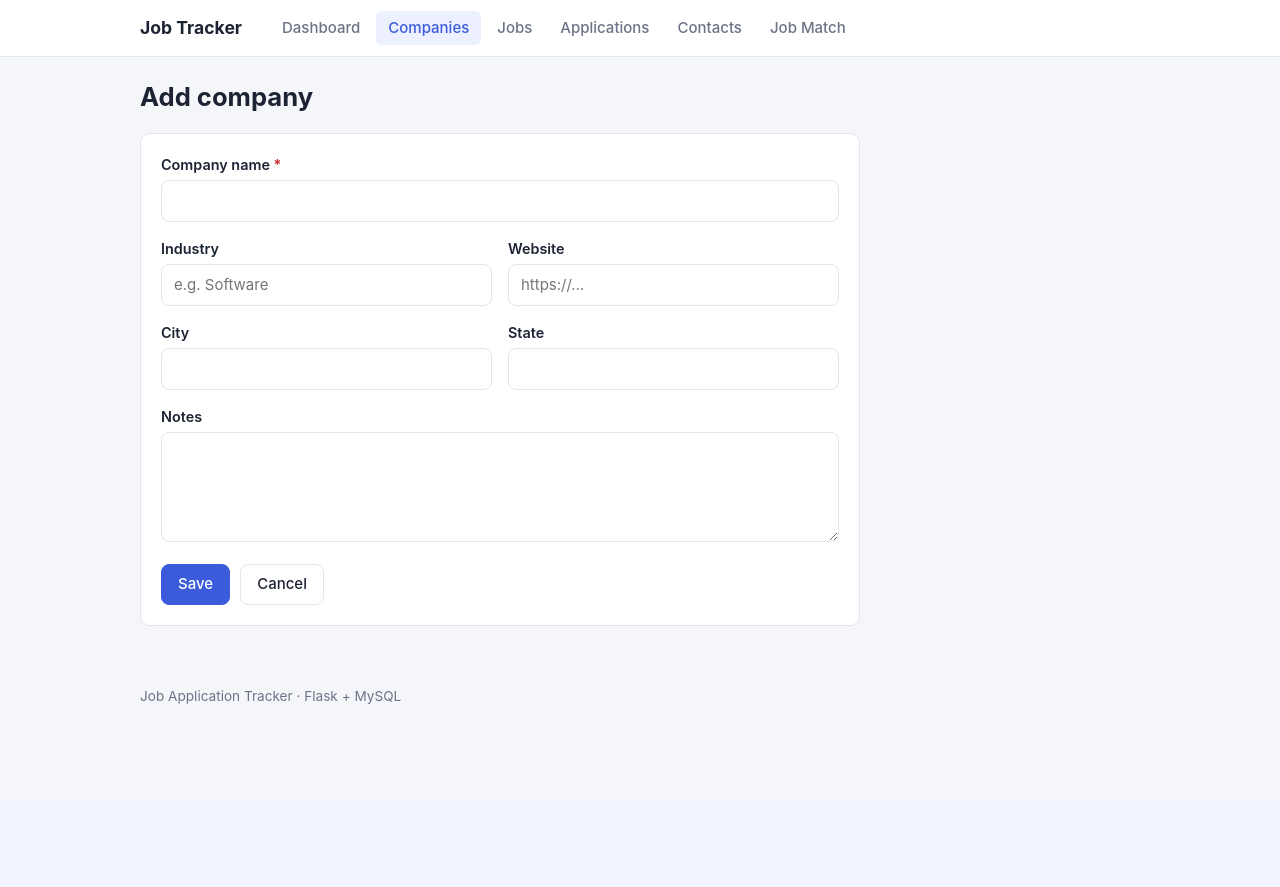
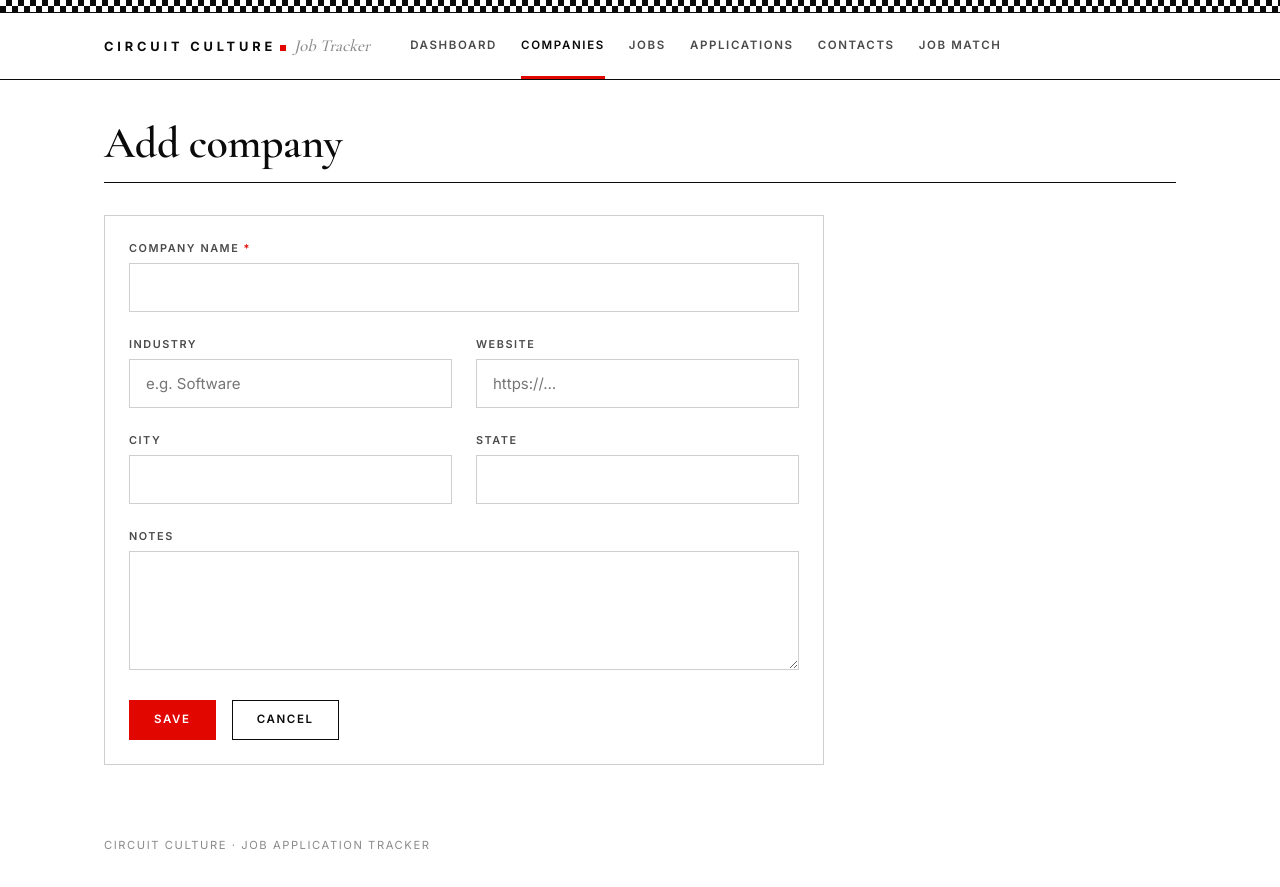
Before and after one commit to 4RN1E/job-application-tracker, a Flask app: page /companies/new in a window 1280 px wide. Before the commit the page ends 704 px from the top, so only its background shows below. Run offline with Flask 3, Linux system fonts and the light colour scheme.

Commit message:
Apply Circuit Culture visual theme

```diff
--- a/static/style.css
+++ b/static/style.css
@@ -1,188 +1,290 @@
-/* Job Application Tracker - stylesheet (no frameworks, no CDN) */
+/* =====================================================================
+   Job Application Tracker - "Circuit Culture" theme
+   Identity: red / white / black, accent #E10600, minimal editorial layout.
+   Type: Cormorant Garamond (headings) + Inter (UI). Spacing: 8px scale.
+   Fonts are self-hosted in static/fonts so the app works offline.
+   ===================================================================== */
+
+@font-face {
+  font-family: "Cormorant Garamond";
+  font-weight: 500;
+  font-style: normal;
+  font-display: swap;
+  src: url("fonts/cormorant-garamond-latin-500-normal.woff2") format("woff2");
+}
+@font-face {
+  font-family: "Cormorant Garamond";
+  font-weight: 600;
+  font-style: normal;
+  font-display: swap;
+  src: url("fonts/cormorant-garamond-latin-600-normal.woff2") format("woff2");
+}
+@font-face {
+  font-family: "Inter";
+  font-weight: 100 900;
+  font-style: normal;
+  font-display: swap;
+  src: url("fonts/inter-latin-wght-normal.woff2") format("woff2");
+}
 
 :root {
-  --bg: #f5f6fa;
-  --surface: #ffffff;
-  --text: #1c2333;
-  --muted: #6b7385;
-  --border: #e2e5ee;
-  --accent: #3b5bdb;
-  --accent-dark: #2f49b0;
-  --accent-soft: #edf0ff;
-  --danger: #c92a2a;
-  --radius: 10px;
+  /* Palette: red, white, black (plus neutral grays) */
+  --red: #E10600;
+  --red-dark: #b30500;
+  --black: #0a0a0a;
+  --white: #ffffff;
+  --gray-700: #4a4a4a;
+  --gray-500: #8a8a8a;
+  --gray-300: #cfcfcf;
+  --gray-200: #e6e6e6;
+  --gray-100: #f4f4f4;
 
-  --applied: #3b82f6;
-  --screening: #d97706;
-  --interview: #7c3aed;
-  --offer: #16a34a;
-  --rejected: #dc2626;
-  --withdrawn: #6b7280;
+  /* 8px spacing scale */
+  --s1: 8px;
+  --s2: 16px;
+  --s3: 24px;
+  --s4: 32px;
+  --s5: 40px;
+  --s6: 48px;
+
+  --serif: "Cormorant Garamond", "Cormorant", Georgia, "Times New Roman", serif;
+  --sans: "Inter", -apple-system, BlinkMacSystemFont, "Segoe UI", Roboto, Helvetica, Arial, sans-serif;
 }
 
 * { box-sizing: border-box; }
 
 body {
   margin: 0;
-  font-family: -apple-system, BlinkMacSystemFont, "Segoe UI", Roboto, Helvetica, Arial, sans-serif;
+  font-family: var(--sans);
   font-size: 15px;
-  line-height: 1.5;
-  color: var(--text);
-  background: var(--bg);
+  line-height: 1.55;
+  color: var(--black);
+  background: var(--white);
+  -webkit-font-smoothing: antialiased;
 }
 
-a { color: var(--accent); text-decoration: none; }
-a:hover { text-decoration: underline; }
+/* Links: black with a quiet underline; red on hover */
+a { color: var(--black); text-decoration: underline; text-decoration-color: var(--gray-300); text-underline-offset: 3px; }
+a:hover { color: var(--red); text-decoration-color: var(--red); }
 
-h1 { font-size: 1.6rem; margin: 0; line-height: 1.25; }
-h2 { font-size: 1.05rem; margin: 0 0 12px; }
+h1 {
+  font-family: var(--serif);
+  font-weight: 600;
+  font-size: 2.75rem;
+  line-height: 1.05;
+  letter-spacing: -0.01em;
+  margin: 0;
+}
+h2 {
+  font-family: var(--serif);
+  font-weight: 600;
+  font-size: 1.5rem;
+  line-height: 1.2;
+  margin: 0 0 var(--s2);
+}
 
-.container { max-width: 1040px; margin: 0 auto; padding: 0 20px; }
-main.container { padding-top: 24px; padding-bottom: 40px; }
+.container { max-width: 1120px; margin: 0 auto; padding: 0 var(--s3); }
+main.container { padding-top: var(--s5); padding-bottom: var(--s6); }
 
 /* ---------- Top navigation ---------- */
-.topbar { background: var(--surface); border-bottom: 1px solid var(--border); position: sticky; top: 0; z-index: 10; }
-.topbar-inner { display: flex; align-items: center; gap: 28px; height: 56px; }
-.brand { font-weight: 700; font-size: 1.1rem; color: var(--text); }
-.brand:hover { text-decoration: none; }
-.topbar nav { display: flex; gap: 4px; flex-wrap: wrap; }
-.topbar nav a { color: var(--muted); padding: 6px 12px; border-radius: 6px; font-weight: 500; }
-.topbar nav a:hover { background: var(--bg); text-decoration: none; color: var(--text); }
-.topbar nav a.active { background: var(--accent-soft); color: var(--accent); }
+.topbar { background: var(--white); border-bottom: 1px solid var(--black); position: sticky; top: 0; z-index: 10; }
+/* Checkered-flag strip: two rows of 6px squares */
+.topbar::before {
+  content: "";
+  display: block;
+  height: 12px;
+  background: repeating-conic-gradient(var(--black) 0% 25%, var(--white) 0% 50%) 0 0 / 12px 12px;
+  border-bottom: 1px solid var(--black);
+}
+.topbar-inner { display: flex; align-items: center; gap: var(--s5); min-height: 64px; }
+
+.brand { text-decoration: none; color: var(--black); display: flex; align-items: baseline; gap: var(--s1); white-space: nowrap; }
+.brand:hover { color: var(--black); }
+.brand-mark { font-weight: 700; font-size: 0.8rem; letter-spacing: 0.3em; text-transform: uppercase; }
+.brand-mark::after { content: ""; display: inline-block; width: 6px; height: 6px; background: var(--red); margin-left: 4px; }
+.brand-sub { font-family: var(--serif); font-style: italic; font-size: 1.05rem; color: var(--gray-500); }
+
+.topbar nav { display: flex; gap: var(--s3); flex-wrap: wrap; }
+.topbar nav a {
+  text-decoration: none; color: var(--gray-700);
+  font-size: 0.72rem; font-weight: 600; letter-spacing: 0.14em; text-transform: uppercase;
+  padding: var(--s3) 0 calc(var(--s3) - 3px); border-bottom: 3px solid transparent;
+}
+.topbar nav a:hover { color: var(--black); }
+.topbar nav a.active { color: var(--black); border-bottom-color: var(--red); }
 
 /* ---------- Layout pieces ---------- */
-.page-head { display: flex; align-items: center; justify-content: space-between; gap: 16px; margin-bottom: 20px; flex-wrap: wrap; }
-.crumb { margin: 0 0 8px; font-size: 0.9rem; }
-.card { background: var(--surface); border: 1px solid var(--border); border-radius: var(--radius); padding: 20px; margin-bottom: 20px; }
-.card-head { display: flex; justify-content: space-between; align-items: center; margin-bottom: 12px; }
+.page-head {
+  display: flex; align-items: flex-end; justify-content: space-between; gap: var(--s2); flex-wrap: wrap;
+  margin-bottom: var(--s4); padding-bottom: var(--s2); border-bottom: 1px solid var(--black);
+}
+.crumb { margin: 0 0 var(--s1); font-size: 0.75rem; letter-spacing: 0.1em; text-transform: uppercase; }
+.crumb a { text-decoration: none; color: var(--gray-700); }
+.crumb a:hover { color: var(--red); }
+
+.card { background: var(--white); border: 1px solid var(--gray-300); padding: var(--s3); margin-bottom: var(--s3); }
+.card-head { display: flex; justify-content: space-between; align-items: center; margin-bottom: var(--s2); }
 .card-head h2 { margin: 0; }
 .card.table-wrap { padding: 0; }
-.empty { text-align: center; padding: 36px 20px; }
-.empty p { margin-top: 0; color: var(--muted); }
-.two-col { display: grid; grid-template-columns: 1fr 1fr; gap: 20px; }
-.footer { color: var(--muted); font-size: 0.85rem; padding-bottom: 24px; }
-.muted { color: var(--muted); font-weight: 400; }
+.empty { text-align: center; padding: var(--s5) var(--s3); border-style: dashed; }
+.empty p { margin-top: 0; color: var(--gray-700); }
+.two-col { display: grid; grid-template-columns: 1fr 1fr; gap: var(--s3); }
+.footer {
+  color: var(--gray-500); font-size: 0.7rem; letter-spacing: 0.14em; text-transform: uppercase;
+  padding-bottom: var(--s4);
+}
+.muted { color: var(--gray-500); font-weight: 400; }
 .right { text-align: right; }
 .nowrap { white-space: nowrap; }
 .prewrap { white-space: pre-wrap; }
 
 /* ---------- Buttons ---------- */
 .btn {
-  display: inline-block; padding: 8px 16px; border-radius: 8px; border: 1px solid var(--border);
-  background: var(--surface); color: var(--text); font: inherit; font-weight: 500; cursor: pointer;
+  display: inline-block; padding: 12px var(--s3); border: 1px solid var(--black); border-radius: 0;
+  background: var(--white); color: var(--black); font: inherit; font-size: 0.72rem; font-weight: 600;
+  letter-spacing: 0.14em; text-transform: uppercase; text-decoration: none; cursor: pointer; line-height: 1.2;
 }
-.btn:hover { background: var(--bg); text-decoration: none; }
-.btn-primary { background: var(--accent); border-color: var(--accent); color: #fff; }
-.btn-primary:hover { background: var(--accent-dark); }
-.btn-danger { background: var(--danger); border-color: var(--danger); color: #fff; }
-.btn-danger:hover { background: #a61e1e; }
-.btn-danger-outline { color: var(--danger); }
-.btn-danger-outline:hover { background: #fff0f0; }
-.btn-small { padding: 4px 10px; font-size: 0.85rem; }
-.actions { display: inline-flex; gap: 6px; }
+.btn:hover { background: var(--black); color: var(--white); }
+.btn-primary { background: var(--red); border-color: var(--red); color: var(--white); }
+.btn-primary:hover { background: var(--black); border-color: var(--black); color: var(--white); }
+.btn-danger { background: var(--black); border-color: var(--black); color: var(--white); }
+.btn-danger:hover { background: var(--red); border-color: var(--red); color: var(--white); }
+.btn-danger-outline { border-color: var(--gray-300); color: var(--red); }
+.btn-danger-outline:hover { background: var(--red); border-color: var(--red); color: var(--white); }
+.btn-small { padding: 6px var(--s2); font-size: 0.66rem; }
+.actions { display: inline-flex; gap: var(--s1); }
 
 /* ---------- Tables ---------- */
 .table-wrap { overflow-x: auto; }
 table { width: 100%; border-collapse: collapse; }
-th, td { padding: 12px 16px; text-align: left; border-bottom: 1px solid var(--border); vertical-align: top; }
-th { font-size: 0.78rem; text-transform: uppercase; letter-spacing: 0.04em; color: var(--muted); font-weight: 600; background: #fafbfd; }
+th, td { padding: var(--s2) var(--s2); text-align: left; border-bottom: 1px solid var(--gray-200); vertical-align: top; }
+th {
+  font-size: 0.66rem; text-transform: uppercase; letter-spacing: 0.14em; color: var(--gray-500);
+  font-weight: 600; border-bottom: 1px solid var(--black); white-space: nowrap;
+}
 tbody tr:last-child td { border-bottom: none; }
-tbody tr:hover { background: #fafbff; }
-.card:not(.table-wrap) .table-wrap th:first-child, .card:not(.table-wrap) .table-wrap td:first-child { padding-left: 0; }
+tbody tr:hover { background: var(--gray-100); }
+.card:not(.table-wrap) .table-wrap th:first-child,
+.card:not(.table-wrap) .table-wrap td:first-child { padding-left: 0; }
 
-/* ---------- Badges, chips, filter pills ---------- */
-.badge { display: inline-block; padding: 2px 10px; border-radius: 999px; font-size: 0.8rem; font-weight: 600; color: #fff; }
-.badge-applied { background: var(--applied); }
-.badge-screening { background: var(--screening); }
-.badge-interview { background: var(--interview); }
-.badge-offer { background: var(--offer); }
-.badge-rejected { background: var(--rejected); }
-.badge-withdrawn { background: var(--withdrawn); }
+/* ---------- Status badges (monochrome ladder; red = offer) ---------- */
+.badge {
+  display: inline-block; padding: 3px 10px; border: 1px solid var(--black);
+  font-size: 0.64rem; font-weight: 600; letter-spacing: 0.12em; text-transform: uppercase;
+  background: var(--white); color: var(--black); white-space: nowrap;
+}
+.badge-applied   { background: var(--white); color: var(--black); }
+.badge-screening { background: var(--gray-200); border-color: var(--gray-200); color: var(--black); }
+.badge-interview { background: var(--black); color: var(--white); }
+.badge-offer     { background: var(--red); border-color: var(--red); color: var(--white); }
+.badge-rejected  { background: var(--white); border-color: var(--gray-300); color: var(--gray-500); text-decoration: line-through; }
+.badge-withdrawn { background: var(--white); border: 1px dashed var(--gray-300); color: var(--gray-500); }
 
-.chip { display: inline-block; padding: 1px 8px; margin: 1px 4px 1px 0; border-radius: 6px; background: var(--bg); border: 1px solid var(--border); font-size: 0.82rem; }
-.chip-have { background: #e6f6ec; border-color: #b7e2c5; color: #176b36; }
-.chip-missing { background: #fdecec; border-color: #f4c2c2; color: #a12727; }
+/* ---------- Chips and filter pills ---------- */
+.chip {
+  display: inline-block; padding: 1px var(--s1); margin: 2px 4px 2px 0;
+  border: 1px solid var(--gray-300); background: var(--white); font-size: 0.75rem; letter-spacing: 0.02em;
+}
+.chip-have { background: var(--black); border-color: var(--black); color: var(--white); }
+.chip-missing { background: var(--white); border: 1px dashed var(--red); color: var(--red); }
 
-.filters { display: flex; gap: 8px; flex-wrap: wrap; margin-bottom: 16px; }
-.pill { padding: 4px 14px; border-radius: 999px; border: 1px solid var(--border); background: var(--surface); color: var(--muted); font-size: 0.88rem; }
-.pill:hover { text-decoration: none; color: var(--text); }
-.pill.active { background: var(--accent); border-color: var(--accent); color: #fff; }
+.filters { display: flex; gap: var(--s1); flex-wrap: wrap; margin-bottom: var(--s3); }
+.pill {
+  padding: 6px var(--s2); border: 1px solid var(--gray-300); background: var(--white); color: var(--gray-700);
+  font-size: 0.68rem; font-weight: 600; letter-spacing: 0.12em; text-transform: uppercase; text-decoration: none;
+}
+.pill:hover { border-color: var(--black); color: var(--black); }
+.pill.active { background: var(--black); border-color: var(--black); color: var(--white); }
 
 /* ---------- Forms ---------- */
 .form { max-width: 720px; }
-.field { margin-bottom: 16px; flex: 1; }
-.field label { display: block; font-weight: 600; margin-bottom: 4px; font-size: 0.9rem; }
+.field { margin-bottom: var(--s3); flex: 1; }
+.field label {
+  display: block; margin-bottom: 6px;
+  font-size: 0.68rem; font-weight: 600; letter-spacing: 0.14em; text-transform: uppercase; color: var(--gray-700);
+}
 .field input[type=text], .field input[type=date], .field input[type=number], .field input[type=email],
 .field input[type=url], .field select, .field textarea {
-  width: 100%; padding: 9px 12px; border: 1px solid var(--border); border-radius: 8px;
-  font: inherit; background: #fff; color: var(--text);
+  width: 100%; padding: 12px var(--s2); border: 1px solid var(--gray-300); border-radius: 0;
+  font: inherit; background: var(--white); color: var(--black);
 }
 .field input:focus, .field select:focus, .field textarea:focus {
-  outline: 2px solid var(--accent-soft); border-color: var(--accent);
+  outline: none; border-color: var(--black); box-shadow: 0 0 0 3px rgba(225, 6, 0, 0.15);
 }
-.field small { display: block; margin-top: 4px; color: var(--muted); font-size: 0.82rem; }
-.field-row { display: flex; gap: 16px; }
-.field-check { display: flex; align-items: flex-end; padding-bottom: 8px; }
-.field-check label { font-weight: 500; margin: 0; cursor: pointer; }
-.req { color: var(--danger); }
-fieldset { border: 1px solid var(--border); border-radius: 8px; padding: 14px 16px 2px; margin: 0 0 16px; }
-legend { font-weight: 600; padding: 0 6px; font-size: 0.9rem; }
-.form-actions { display: flex; gap: 10px; margin-top: 8px; }
+.field small { display: block; margin-top: 6px; color: var(--gray-500); font-size: 0.78rem; }
+.field-row { display: flex; gap: var(--s3); }
+.field-check { display: flex; align-items: flex-end; padding-bottom: var(--s1); }
+.field-check label { margin: 0; cursor: pointer; text-transform: none; letter-spacing: 0.02em; font-size: 0.9rem; color: var(--black); font-weight: 500; }
+.field-check input { accent-color: var(--red); }
+.req { color: var(--red); }
+fieldset { border: 1px solid var(--gray-300); padding: var(--s2) var(--s3) var(--s1); margin: 0 0 var(--s3); }
+legend { padding: 0 var(--s1); font-size: 0.68rem; font-weight: 600; letter-spacing: 0.14em; text-transform: uppercase; }
+.form-actions { display: flex; gap: var(--s2); margin-top: var(--s2); }
 .confirm p:first-child { margin-top: 0; }
 
 /* ---------- Flash messages ---------- */
-.flash { padding: 12px 16px; border-radius: 8px; margin-bottom: 16px; border: 1px solid; }
-.flash ul { margin: 6px 0 0; padding-left: 20px; }
-.flash-success { background: #e6f6ec; border-color: #b7e2c5; color: #176b36; }
-.flash-error { background: #fdecec; border-color: #f4c2c2; color: #a12727; }
-.flash-warning { background: #fff6e0; border-color: #f1d9a0; color: #8a5a00; }
+.flash { padding: var(--s2) var(--s3); margin-bottom: var(--s3); border: 1px solid var(--gray-300); border-left-width: 4px; background: var(--white); }
+.flash ul { margin: var(--s1) 0 0; padding-left: var(--s3); }
+.flash-success { border-left-color: var(--black); background: var(--gray-100); }
+.flash-error   { border-left-color: var(--red); color: var(--red-dark); }
+.flash-warning { border-left-color: var(--red); background: var(--gray-100); }
 
 /* ---------- Detail pages ---------- */
-.details { display: grid; grid-template-columns: 150px 1fr; gap: 10px 16px; margin: 0; }
-.details dt { color: var(--muted); font-weight: 500; }
+.details { display: grid; grid-template-columns: 160px 1fr; gap: var(--s2) var(--s3); margin: 0; }
+.details dt { color: var(--gray-500); font-size: 0.68rem; font-weight: 600; letter-spacing: 0.14em; text-transform: uppercase; padding-top: 4px; }
 .details dd { margin: 0; }
 
 .plain-list { list-style: none; margin: 0; padding: 0; }
-.plain-list li { padding: 8px 0; border-bottom: 1px solid var(--border); }
+.plain-list li { padding: var(--s1) 0; border-bottom: 1px solid var(--gray-200); }
 .plain-list li:last-child { border-bottom: none; }
 
 /* ---------- Dashboard ---------- */
-.stat-grid { display: grid; grid-template-columns: repeat(4, 1fr); gap: 16px; margin-bottom: 20px; }
-.stat { background: var(--surface); border: 1px solid var(--border); border-radius: var(--radius); padding: 18px 20px; display: flex; flex-direction: column; }
-.stat-num { font-size: 2rem; font-weight: 700; line-height: 1.1; }
-.stat-label { color: var(--muted); font-size: 0.88rem; margin-top: 4px; }
+.stat-grid { display: grid; grid-template-columns: repeat(4, 1fr); gap: var(--s3); margin-bottom: var(--s4); }
+.stat { border-top: 2px solid var(--black); padding-top: var(--s2); display: flex; flex-direction: column; }
+.stat-num { font-family: var(--serif); font-size: 3.5rem; font-weight: 600; line-height: 1; font-variant-numeric: lining-nums; }
+.stat-label { margin-top: var(--s1); color: var(--gray-500); font-size: 0.68rem; font-weight: 600; letter-spacing: 0.14em; text-transform: uppercase; }
 
-.bar-row { display: grid; grid-template-columns: 90px 1fr 28px; gap: 10px; align-items: center; padding: 5px 0; color: var(--text); }
-.bar-row:hover { text-decoration: none; background: #fafbff; }
-.bar-track { height: 10px; background: var(--bg); border-radius: 999px; overflow: hidden; }
-.bar-fill { display: block; height: 100%; border-radius: 999px; min-width: 0; }
-.bar-applied { background: var(--applied); } .bar-screening { background: var(--screening); }
-.bar-interview { background: var(--interview); } .bar-offer { background: var(--offer); }
-.bar-rejected { background: var(--rejected); } .bar-withdrawn { background: var(--withdrawn); }
+.bar-row { display: grid; grid-template-columns: 96px 1fr 32px; gap: var(--s2); align-items: center; padding: 6px 0; text-decoration: none; color: var(--black); }
+.bar-row:hover { background: var(--gray-100); color: var(--black); }
+.bar-label { font-size: 0.72rem; font-weight: 600; letter-spacing: 0.1em; text-transform: uppercase; }
+.bar-track { height: 6px; background: var(--gray-100); overflow: hidden; }
+.bar-fill { display: block; height: 100%; min-width: 0; }
+.bar-applied   { background: var(--gray-300); }
+.bar-screening { background: var(--gray-500); }
+.bar-interview { background: var(--black); }
+.bar-offer     { background: var(--red); }
+.bar-rejected  { background: var(--gray-200); }
+.bar-withdrawn { background: var(--gray-200); }
 .bar-count { text-align: right; font-weight: 600; }
 
-.count-row { display: flex; gap: 24px; color: var(--muted); }
+.count-row { display: flex; gap: var(--s4); color: var(--gray-700); font-size: 0.8rem; letter-spacing: 0.06em; }
 
 /* ---------- Job match ---------- */
 .match-list { list-style: none; margin: 0; padding: 0; }
-.match { padding: 14px 0; border-bottom: 1px solid var(--border); }
+.match { padding: var(--s2) 0; border-bottom: 1px solid var(--gray-200); }
 .match:last-child { border-bottom: none; }
-.match-zero { opacity: 0.6; }
-.match-top { display: flex; justify-content: space-between; gap: 16px; flex-wrap: wrap; }
-.match-score { font-weight: 700; font-size: 1.1rem; }
-.meter { height: 8px; background: var(--bg); border-radius: 999px; margin: 8px 0; overflow: hidden; }
-.meter-fill { height: 100%; border-radius: 999px; }
-.meter-high { background: var(--offer); } .meter-mid { background: var(--screening); } .meter-low { background: var(--rejected); }
-.match-line { font-size: 0.9rem; margin-top: 4px; }
+.match-zero { opacity: 0.55; }
+.match-top { display: flex; justify-content: space-between; align-items: baseline; gap: var(--s2); flex-wrap: wrap; }
+.match-score { font-family: var(--serif); font-weight: 600; font-size: 1.75rem; line-height: 1; font-variant-numeric: lining-nums; }
+.match-score .muted { font-family: var(--sans); font-size: 0.8rem; letter-spacing: 0.04em; }
+.meter { height: 4px; background: var(--gray-100); margin: var(--s1) 0; overflow: hidden; }
+.meter-fill { height: 100%; }
+.meter-high { background: var(--red); }
+.meter-mid  { background: var(--black); }
+.meter-low  { background: var(--gray-500); }
+.match-line { font-size: 0.88rem; margin-top: 4px; }
 
-.error-detail { background: var(--bg); border: 1px solid var(--border); border-radius: 8px; padding: 12px; text-align: left; overflow-x: auto; font-size: 0.85rem; }
+.error-detail { background: var(--gray-100); border: 1px solid var(--gray-300); padding: var(--s2); text-align: left; overflow-x: auto; font-size: 0.8rem; }
 
 /* ---------- Small screens ---------- */
 @media (max-width: 720px) {
-  .two-col, .stat-grid { grid-template-columns: 1fr 1fr; }
+  h1 { font-size: 2.1rem; }
   .two-col { grid-template-columns: 1fr; }
+  .stat-grid { grid-template-columns: 1fr 1fr; }
   .field-row { flex-direction: column; gap: 0; }
   .details { grid-template-columns: 1fr; gap: 2px; }
-  .details dt { margin-top: 10px; }
-  .topbar-inner { height: auto; padding-top: 10px; padding-bottom: 10px; flex-direction: column; align-items: flex-start; gap: 6px; }
+  .details dt { margin-top: var(--s2); }
+  .topbar-inner { flex-direction: column; align-items: flex-start; gap: 0; padding-top: var(--s1); }
+  .topbar nav { gap: var(--s2); }
+  .topbar nav a { padding: var(--s2) 0 calc(var(--s2) - 3px); }
 }
--- a/templates/base.html
+++ b/templates/base.html
@@ -4,13 +4,18 @@
   <meta charset="utf-8">
   <meta name="viewport" content="width=device-width, initial-scale=1">
   <title>{% block title %}Job Tracker{% endblock %} · Job Tracker</title>
+  <link rel="preload" href="{{ url_for('static', filename='fonts/cormorant-garamond-latin-600-normal.woff2') }}" as="font" type="font/woff2" crossorigin>
+  <link rel="preload" href="{{ url_for('static', filename='fonts/inter-latin-wght-normal.woff2') }}" as="font" type="font/woff2" crossorigin>
   <link rel="stylesheet" href="{{ url_for('static', filename='style.css') }}">
 </head>
 <body>
   {% set section = request.endpoint.split('_')[0] if request.endpoint else '' %}
   <header class="topbar">
     <div class="container topbar-inner">
-      <a class="brand" href="{{ url_for('dashboard') }}">Job Tracker</a>
+      <a class="brand" href="{{ url_for('dashboard') }}">
+        <span class="brand-mark">Circuit Culture</span>
+        <span class="brand-sub">Job Tracker</span>
+      </a>
       <nav>
         <a href="{{ url_for('dashboard') }}"    class="{{ 'active' if section == 'dashboard' }}">Dashboard</a>
         <a href="{{ url_for('companies') }}"    class="{{ 'active' if section == 'companies' or section == 'company' }}">Companies</a>
@@ -31,6 +36,6 @@
     {% block content %}{% endblock %}
   </main>
 
-  <footer class="container footer">Job Application Tracker · Flask + MySQL</footer>
+  <footer class="container footer">Circuit Culture · Job Application Tracker</footer>
 </body>
 </html>
```
Also changed, not shown: static/fonts/LICENSE.txt (added), static/fonts/cormorant-garamond-latin-500-normal.woff2 (added), static/fonts/cormorant-garamond-latin-600-normal.woff2 (added), static/fonts/inter-latin-wght-normal.woff2 (added).
